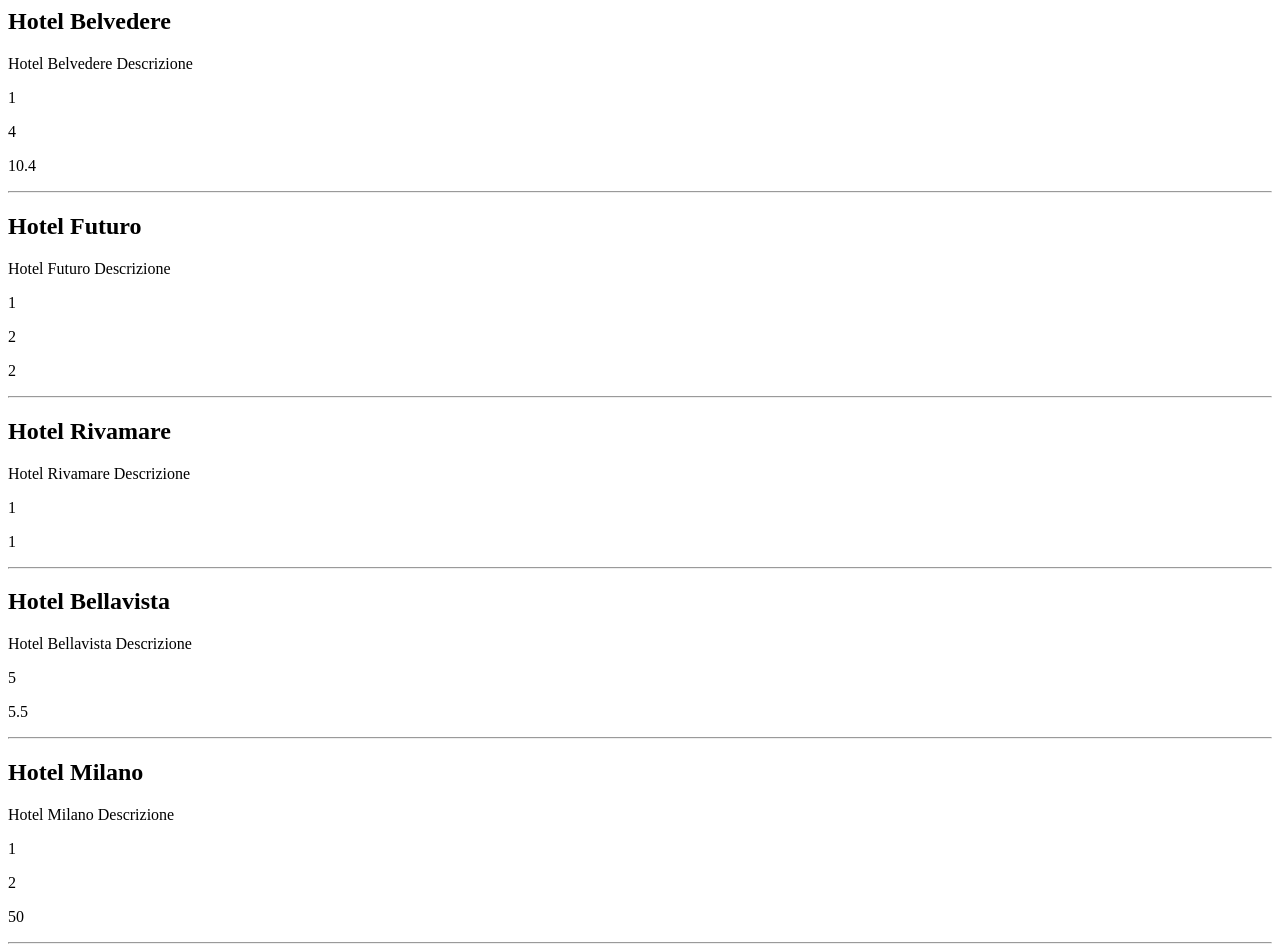
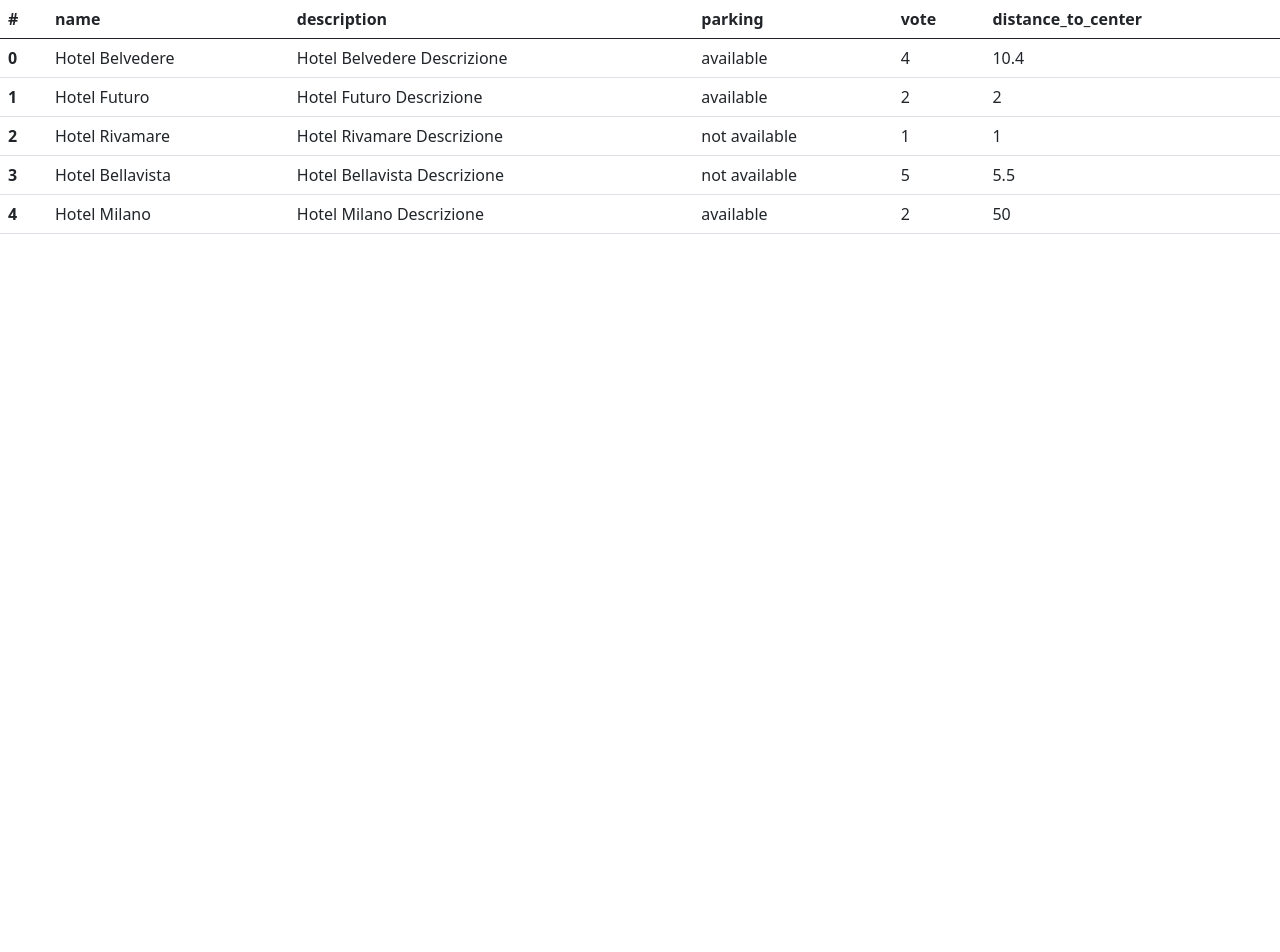
Before and after one commit to danieldorazio/php-hotel, a PHP site: page / in a window 1280 px wide. After the commit the page ends 234 px from the top, so only its background shows below. Run offline with PHP 8.4, Linux system fonts and the light colour scheme.

Commit message:
added Bootstrap and show information with a table

```diff
--- a/index.php
+++ b/index.php
@@ -41,30 +41,42 @@ $hotels = [
 ?>
 
 
-
-
-
-
 <DOCTYPE html>
     <html lang="en">
 
     <head>
         <meta charset="UTF-8">
         <meta name="viewport" content="width=device-width, initial-scale=1.0">
+        <!-- Bootstrap CSS -->
+        <link href="https://cdn.jsdelivr.net/npm/bootstrap@5.0.2/dist/css/bootstrap.min.css" rel="stylesheet" integrity="sha384-EVSTQN3/azprG1Anm3QDgpJLIm9Nao0Yz1ztcQTwFspd3yD65VohhpuuCOmLASjC" crossorigin="anonymous">
         <title>PHP Hotel</title>
+
+
     </head>
 
     <body>
-        <?php foreach ($hotels as $key => $hotel) { ?>
-            <h2><?php echo $hotel['name']; ?></h2>
-            <p><?php echo $hotel['description']; ?></p>
-            <p><?php echo $hotel['parking']; ?></p>
-            <p><?php echo $hotel['vote']; ?></p>
-            <p><?php echo $hotel['distance_to_center']; ?></p>
-
-            <hr>
-
-        <?php }?>
+        <table class="table">
+            <thead>
+                <tr>
+                    <th scope="col">#</th>
+                    <?php foreach ($hotels[0] as $key => $hotel) { ?>
+                        <th scope="col"><?php echo $key ?></th>
+                    <?php } ?>
+                </tr>
+            </thead>
+            <tbody>
+                <?php foreach ($hotels as $key => $hotel) { ?>
+                    <tr>
+                        <th scope="row"><?php echo $key ?></th>
+                        <td><?php echo $hotel['name']; ?></td>
+                        <td><?php echo $hotel['description']; ?></td>
+                        <td><?php echo $hotel['parking'] ? 'available': 'not available'; ?></td>
+                        <td><?php echo $hotel['vote']; ?></td>
+                        <td><?php echo $hotel['distance_to_center']; ?></td>
+                    </tr>
+                <?php } ?>
+            </tbody>
+        </table>
 
     </body>
 
```
